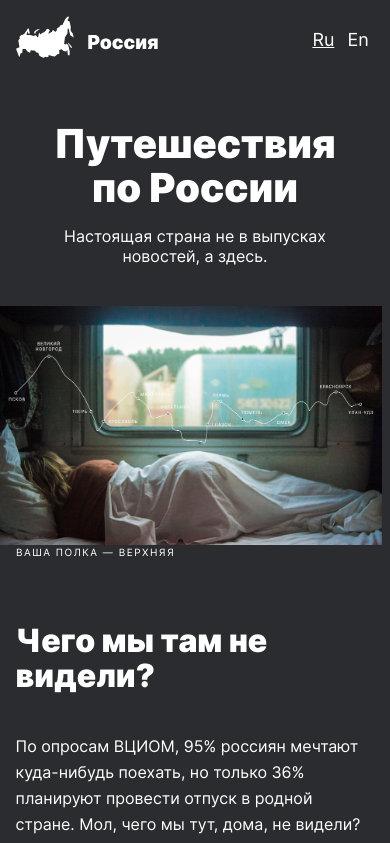
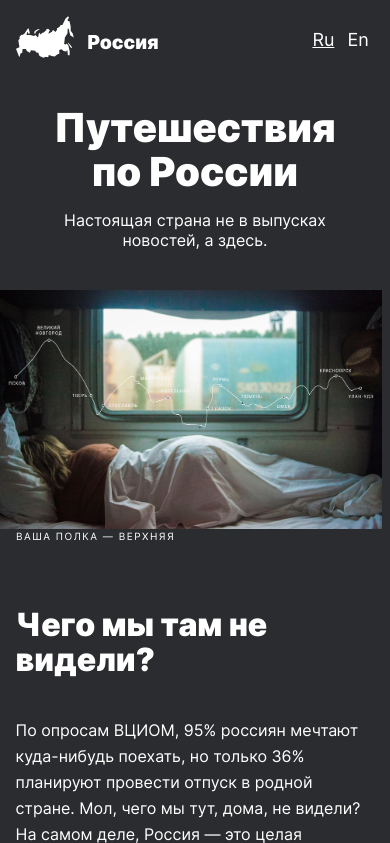
Before and after one commit to L-Monde/russian-travel, a plain HTML site: page index.html in a window 390 px wide. Shown: the top 843 px of the page. Drawn offline with Linux system fonts and the light colour scheme; files whose address does not match are found by name.

Commit message:
project#3 commit#last

```diff
--- a/blocks/footer/__copyright/footer__copyright.css
+++ b/blocks/footer/__copyright/footer__copyright.css
@@ -10,5 +10,6 @@
 @media only screen and (max-width: 767px) {
     .footer__copyright {
         line-height: 14px;
+        padding: 16px 0 0 0;
     }
 }
--- a/blocks/header/header.css
+++ b/blocks/header/header.css
@@ -15,6 +15,6 @@
 
 @media only screen and (max-width: 767px) {
     .header {
-        padding: 16px 0;
+        padding: 16px 0 0;
     }
 }
```
